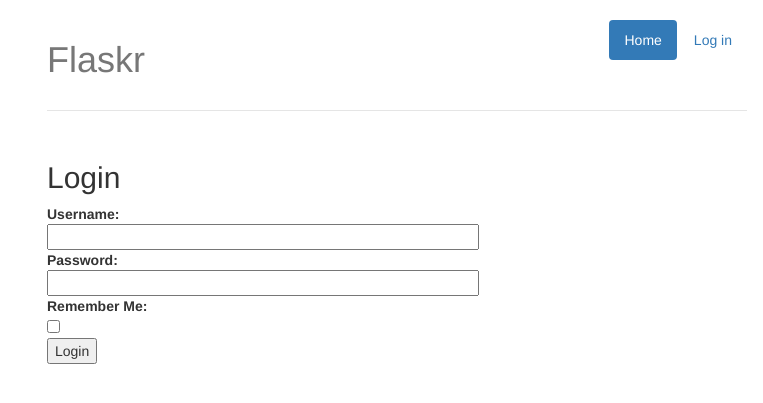
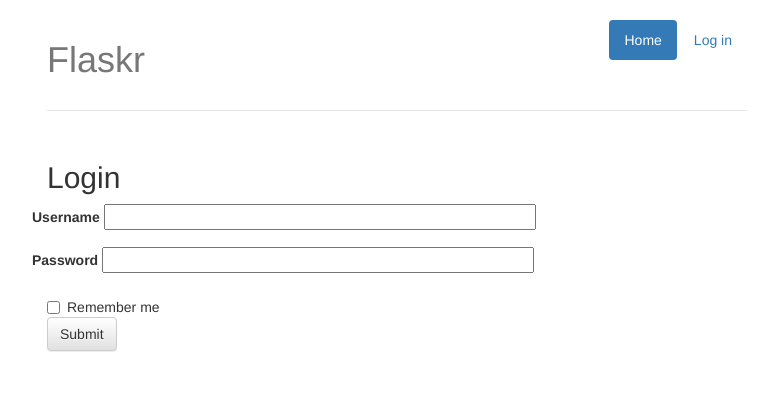
Before and after one commit to bgiesa/flask-test, a Flask app: page /login in a window 1280 px wide. Shown: the top 403 px of the page, without its empty margins (243-1006 px from the left). Run offline with Flask 2, Linux system fonts and the light colour scheme; some libraries are stand-ins or nearby versions.

Commit message:
adding styles

```diff
--- a/app/templates/login.html
+++ b/app/templates/login.html
@@ -2,16 +2,21 @@
 {% block body %}
   <h2>Login</h2>
   {% if error %}<p class=error><strong>Error:</strong> {{ error }}{% endif %}
-  <form action="{{ url_for('login') }}" method=post>
+  <form action="{{ url_for('login') }}" method="post"" class="form-horizontal">
     {{ form.hidden_tag() }}
-    <dl>
-      <dt>Username:</dt>
-      <dd>{{ form.username(size=50) }}</dd>
-      <dt>Password:</dt>
-      <dd>{{ form.password(size=50) }}</dd>
-      <dt>Remember Me:</dt>
-      <dd>{{ form.remember_me }}</dd>
-      <dd><input type=submit value=Login></dd>
-    </dl>
+    <div class="form-group">
+      <label for="username">Username</label>
+      {{ form.username(size=50) }}
+    </div>
+    <div class="form-group">
+      <label for="password">Password</label>
+      {{ form.password(size=50) }}
+    </div>
+    <div class="checkbox">
+      <label>
+        {{ form.remember_me }} Remember me
+      </label>
+    </div>
+    <button type="submit" class="btn btn-default">Submit</button>
   </form>
 {% endblock %}
--- a/app/views.py
+++ b/app/views.py
@@ -52,7 +52,9 @@ def login():
 
     if form.validate_on_submit():
         user = User.query.filter_by(nickname=request.form['username']).first()
-        if user.password != request.form['password']:
+        if user == None:
+            error = 'Invalid User'
+        elif user.password != request.form['password']:
             error = 'Invalid Password'
         else:
             login_user(user)
```
